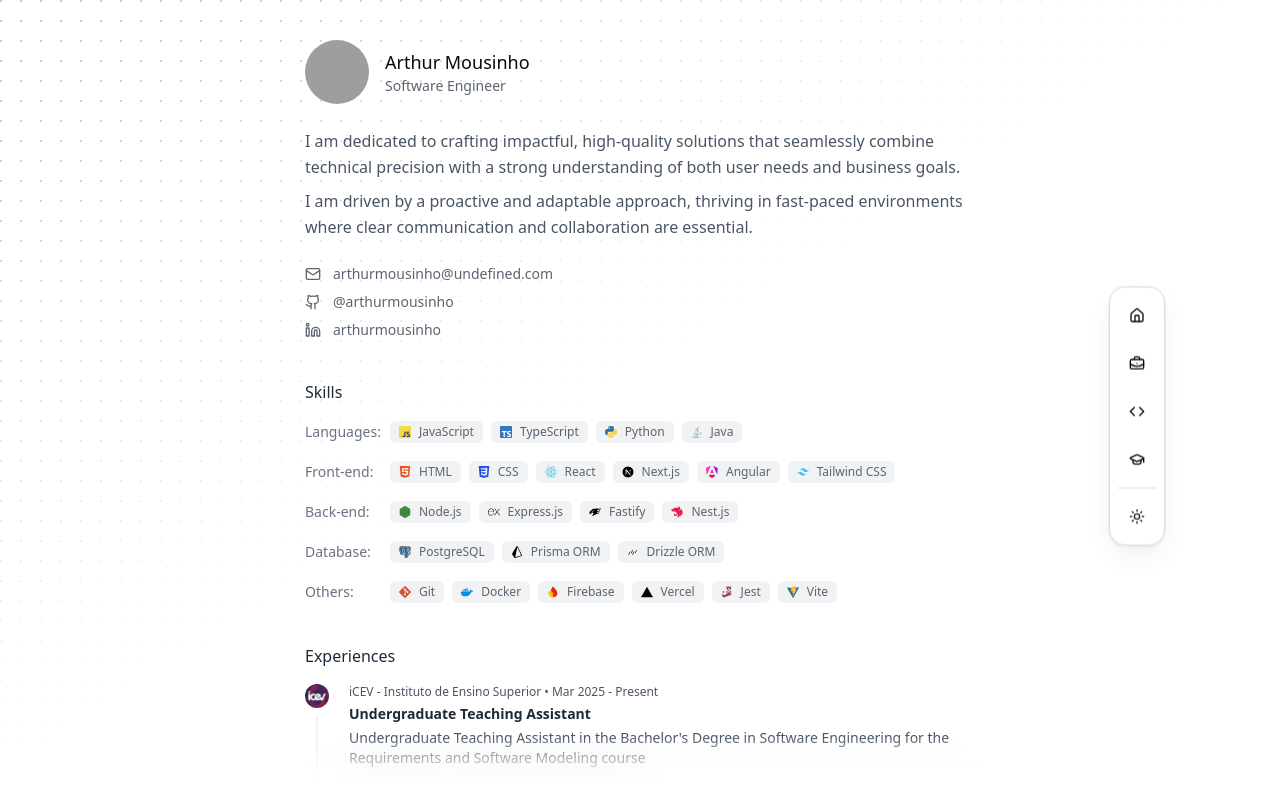
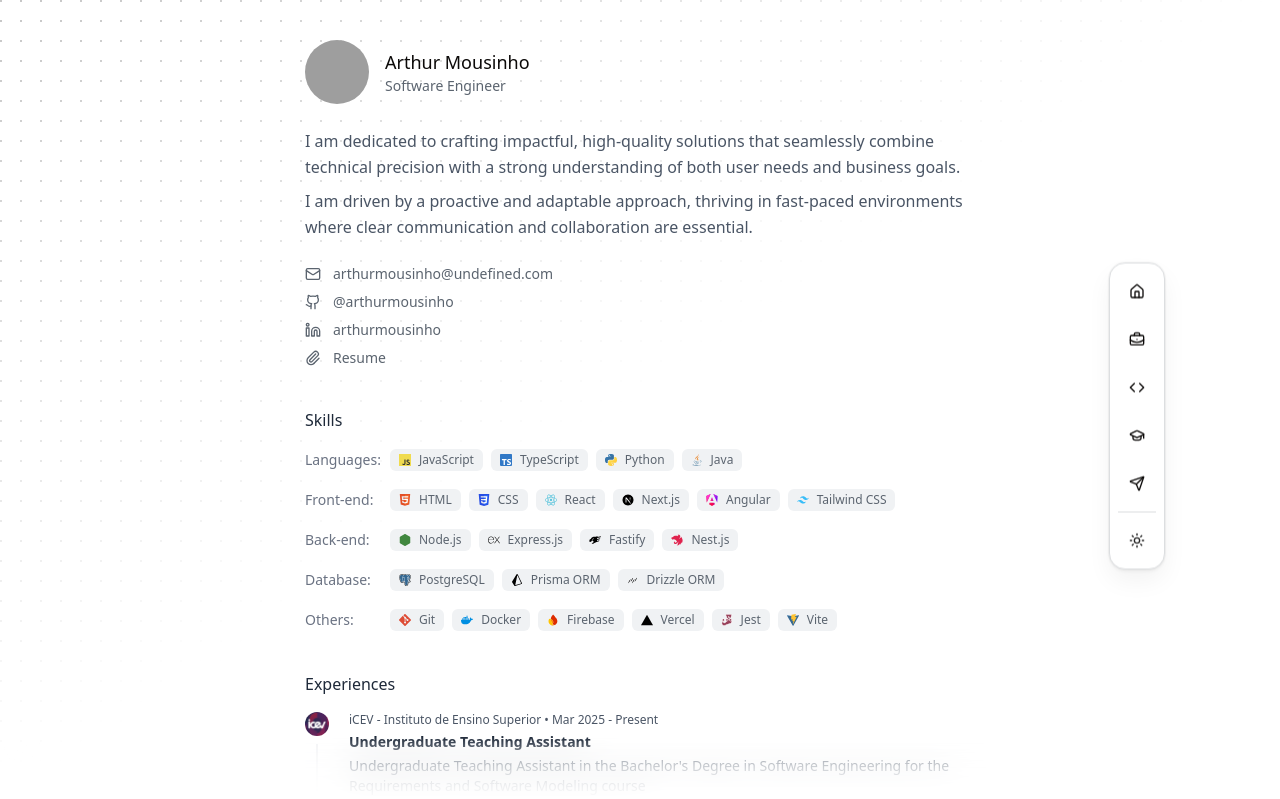
Before and after one commit to arthurmousinho/portfolio, a Next.js app: page / in a window 1280 px wide. Shown: the top 799 px of the page. Built offline with nearby package versions, Linux system fonts and the light colour scheme; grey boxes are pictures that could not be loaded.

Commit message:
feat: add section IDs for smooth scrolling and enhance SectionWrapper component

```diff
--- a/src/app/(sections)/contact.tsx
+++ b/src/app/(sections)/contact.tsx
@@ -56,7 +56,7 @@ export function Contact() {
     }
 
     return (
-        <SectionWrapper title="Contact">
+        <SectionWrapper title="Contact" id="contact-section">
             <Form {...form}>
                 <form onSubmit={form.handleSubmit(onSubmit)} className="space-y-2">
                     <FormField
--- a/src/app/(sections)/education.tsx
+++ b/src/app/(sections)/education.tsx
@@ -6,7 +6,7 @@ import wizardLogo from "@/assets/logos/wizard-logo.jpeg";
 
 export function Education() {
     return (
-        <SectionWrapper title="Education">
+        <SectionWrapper title="Education" id="education-section">
             <main className="grid grid-cols-2 gap-2">
                 <EducationCard
                     title="Bachelor's degree in Software Engineering"
--- a/src/app/(sections)/experiences.tsx
+++ b/src/app/(sections)/experiences.tsx
@@ -11,7 +11,7 @@ import klabLogo from "@/assets/logos/klab-logo.svg";
 
 export function Experiences() {
     return (
-        <SectionWrapper title="Experiences">
+        <SectionWrapper title="Experiences" id="experiences-section">
             <Timeline>
                 <TimelineItem
                     icon={<Image src={icevLogo} alt="somosicev" className="rounded-full" />}
--- a/src/app/(sections)/footer.tsx
+++ b/src/app/(sections)/footer.tsx
@@ -1,3 +1,5 @@
+'use client'
+
 import { Button } from "@/components/ui/button";
 import { Separator } from "@/components/ui/separator";
 import { ArrowUp, Github, Linkedin, Mail } from "lucide-react";
@@ -6,6 +8,7 @@ import {
     TooltipContent,
     TooltipTrigger,
 } from "@/components/ui/tooltip"
+import { scrollToSection } from "@/helpers/scroll-to-section";
 
 const footerLinks = [
     {
@@ -48,7 +51,12 @@ export function Footer() {
                     ))}
                     <Tooltip>
                         <TooltipTrigger asChild>
-                            <Button variant="outline" size="sm" className="rounded-full text-muted-foreground">
+                            <Button
+                                variant="outline"
+                                size="sm"
+                                className="rounded-full text-muted-foreground"
+                                onClick={() => scrollToSection("hero-section")}
+                            >
                                 <ArrowUp size={16} />
                             </Button>
                         </TooltipTrigger>
--- a/src/app/(sections)/hero.tsx
+++ b/src/app/(sections)/hero.tsx
@@ -1,9 +1,9 @@
 import { Avatar, AvatarFallback, AvatarImage } from "@/components/ui/avatar";
-import { Github, Linkedin, Mail } from "lucide-react";
+import { Github, Linkedin, Mail, Paperclip } from "lucide-react";
 
 export function Hero() {
     return (
-        <section className="space-y-6">
+        <section className="space-y-6" id="hero-section">
             <header className="flex items-center gap-4">
                 <Avatar className="size-16">
                     <AvatarFallback>AM</AvatarFallback>
@@ -42,6 +42,10 @@ export function Hero() {
                     <Linkedin size={16} />
                     <a href="mailto:">arthurmousinho</a>
                 </div>
+                <div className="flex flex-row gap-3 items-center text-sm hover:text-blue-500 hover:underline hover:underline-offset-4">
+                    <Paperclip size={16} />
+                    <a href="mailto:">Resume</a>
+                </div>
             </footer>
         </section >
     )
--- a/src/app/(sections)/projects.tsx
+++ b/src/app/(sections)/projects.tsx
@@ -6,7 +6,7 @@ import image2 from "@/assets/project-klab.jpeg";
 
 export function Projects() {
     return (
-        <SectionWrapper title="Projects">
+        <SectionWrapper title="Projects" id="projects-section">
             <main className="flex flex-col gap-2">
                 <ProjectCard
                     title="Project 1"
--- a/src/app/page.tsx
+++ b/src/app/page.tsx
@@ -10,9 +10,6 @@ import { Navbar } from "@/components/nav-bar";
 export default function Home() {
   return (
     <div className="w-[90vw] max-w-[670px] mx-auto mt-10 space-y-10 mb-[100px] relative">
-
-      <div id="home-breakpoint" />
-
       <div
         className="fixed top-1/2 transform -translate-y-1/2"
         style={{ right: "calc(50% - 335px - 190px)" }}
--- a/src/components/nav-bar.tsx
+++ b/src/components/nav-bar.tsx
@@ -1,3 +1,5 @@
+'use client'
+
 import { Dock, DockIcon } from "@/components/magicui/dock";
 import { ModeToggle } from "@/components/mode-toggle";
 import { Button } from "@/components/ui/button";
@@ -7,28 +9,35 @@ import {
     TooltipContent,
     TooltipTrigger,
 } from "@/components/ui/tooltip";
-import { BriefcaseBusiness, Code, GraduationCap, Home } from "lucide-react";
+import { scrollToSection } from "@/helpers/scroll-to-section";
+import { BriefcaseBusiness, Code, GraduationCap, Home, Send } from "lucide-react";
 
 const navigationOptions = [
     {
         icon: <Home size={16} />,
         label: "Home",
-        href: "home-breakpoint",
+        id: "hero-section"
     },
     {
         icon: <BriefcaseBusiness size={16} />,
         label: "Works",
-        href: "works-breakpoint",
+        id: "experiences-section"
     },
     {
         icon: <Code size={16} />,
         label: "Projects",
-        href: "projects-breakpoint"
+        id: "projects-section"
     },
     {
         icon: <GraduationCap size={16} />,
+
         label: "Education",
-        href: "education-breakpoint"
+        id: "education-section"
+    },
+    {
+        icon: <Send size={16} />,
+        label: "Contact",
+        id: "contact-section"
     }
 ];
 
@@ -40,7 +49,7 @@ export function Navbar() {
                 direction="vertical"
             >
                 {navigationOptions.map((option, index) => (
-                    <DockIcon key={index}>
+                    <DockIcon key={index} onClick={() => scrollToSection(option.id)}>
                         <Tooltip>
                             <TooltipTrigger asChild>
                                 <Button variant="ghost" type="button" size="icon">
--- a/src/components/section-wrapper.tsx
+++ b/src/components/section-wrapper.tsx
@@ -1,13 +1,14 @@
-import type { ReactNode } from "react";
+import { type ReactNode } from "react";
 
-type SectionWrapperProps = {
+interface SectionWrapperProps {
+    id?: string;
     children: ReactNode;
     title: string;
-};
+}
 
-export function SectionWrapper({ title, children }: SectionWrapperProps) {
+export function SectionWrapper({ title, children, id }: SectionWrapperProps) {
     return (
-        <section className="space-y-4">
+        <section className="space-y-4" id={id}>
             <h2 className="font-medium text-gray-800 dark:text-neutral-200">
                 {title}
             </h2>
--- /dev/null
+++ b/src/helpers/scroll-to-section.ts
@@ -0,0 +1,6 @@
+export function scrollToSection(sectionId: string) {
+    const element = document.getElementById(sectionId)
+    if (element) {
+        element.scrollIntoView({ behavior: "smooth" })
+    }
+}
```
